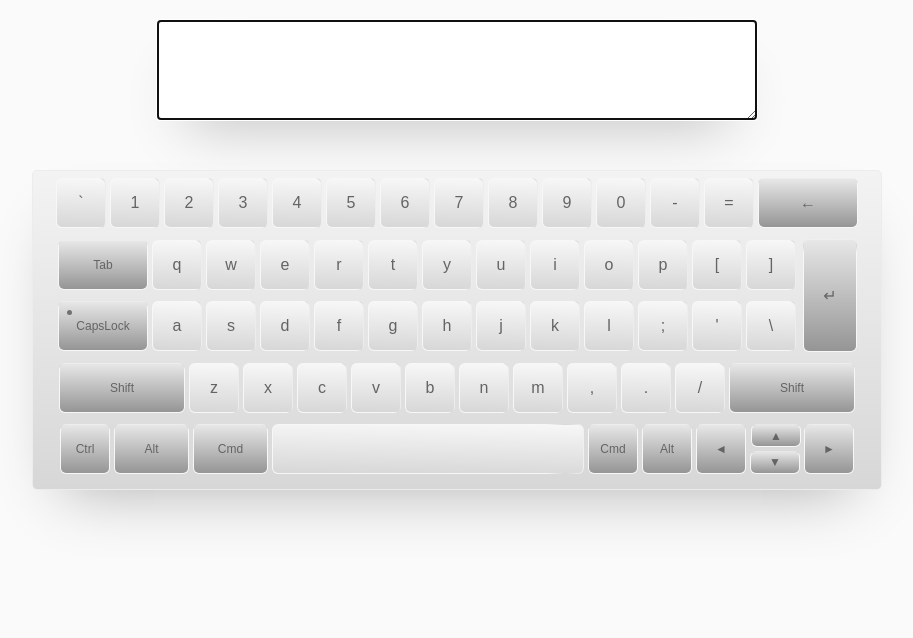
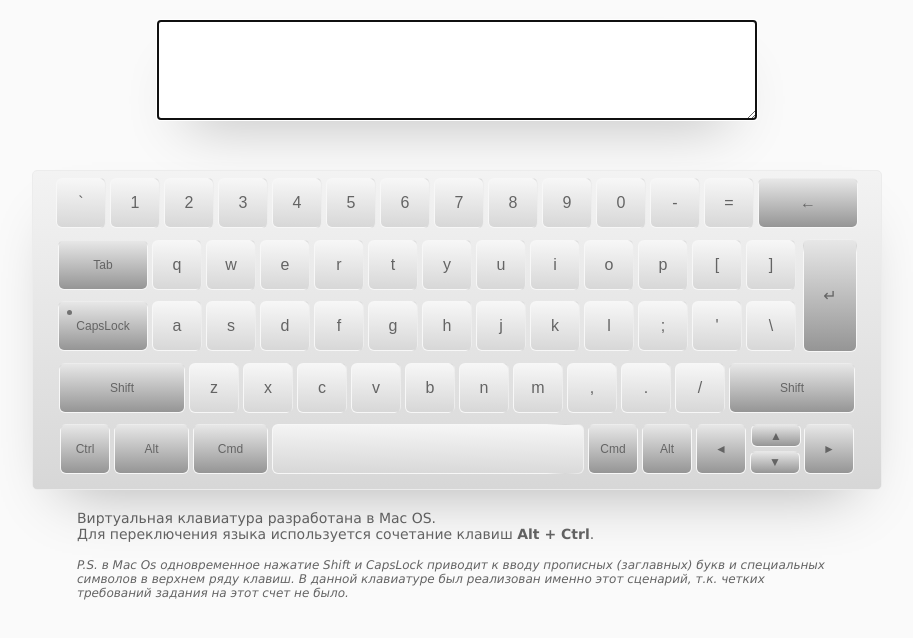
Before and after one commit to AlinaTsydzik/virtual-keyboard, a website with bundled scripts: page index.html in a window 1280 px wide. Shown: the whole page, without its empty margins (183-1096 px from the left). Built offline with nearby package versions, Linux system fonts and the light colour scheme.

Commit message:
docs: add description on page

```diff
--- a/src/index.js
+++ b/src/index.js
@@ -13,6 +13,14 @@ const textarea = document.querySelector('.textarea');
 
 keyboardCreater.keyboardContainer.className = 'keyboard-container';
 mainWrapper.append(keyboardCreater.keyboardContainer);
+
+mainWrapper.insertAdjacentHTML('beforeend', `
+    <div class="description"><p>Виртуальная клавиатура разработана в Mac OS.</p>
+    <p>Для переключения языка используется сочетание клавиш <b>Alt + Ctrl</b>.</p>
+    <p>&nbsp;</p>
+    <p class="ps">P.S. в Mac Os одновременное нажатие Shift и CapsLock приводит к вводу прописных (заглавных) букв и специальных символов в верхнем ряду клавиш. В данной клавиатуре был реализован именно этот сценарий, т.к. четких требований задания на этот счет не было. </p>
+    </div>
+    `);
 
 let keyboardMode = localStorage.getItem('mode');
 if (!keyboardMode) keyboardMode = 'en';
--- a/src/sass/style.scss
+++ b/src/sass/style.scss
@@ -10,6 +10,21 @@ $bg-active-btn: #f8bd26;
 
 body {
   background-color: #fafafa;
+  font-family: Verdana, Geneva, Tahoma, sans-serif;
+  color: #646464;
+  font-size: 16px;
+}
+
+.description {
+    margin: 0 auto;
+    padding: 20px;
+    font-size: 14px;
+    max-width: 800px;
+}
+
+.ps {
+    font-size: 12px;
+    font-style: italic;
 }
 
 .main-wrapper {
```
Also changed, not shown: dist/main.js, src/sass/style.css, 1 other file.
